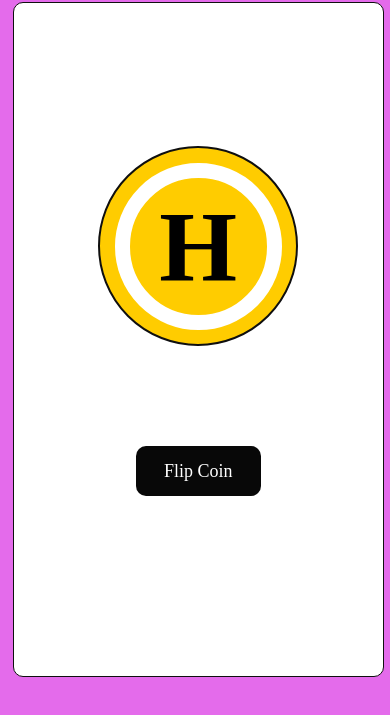
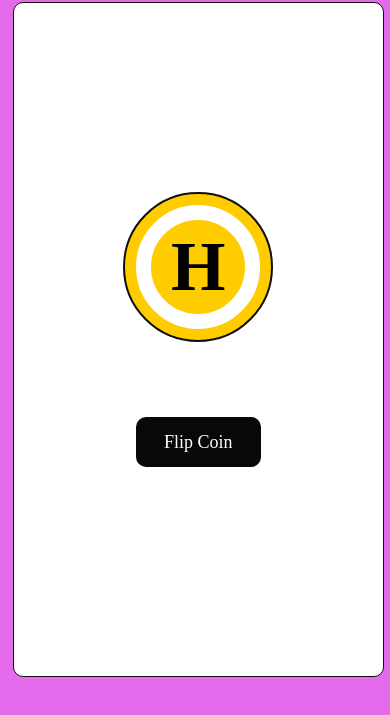
Before and after one commit to Alister1210/Coin-Flip, a plain HTML site: page index.html in a window 390 px wide. Shown: the part 103-818 px from the top of the page. Drawn offline with nearby package versions, Linux system fonts and the light colour scheme.

Commit message:
Update readme
images commit

```diff
--- a/style.css
+++ b/style.css
@@ -135,6 +135,11 @@ body {
   animation: flipHeads 3s forwards;
 }
 
+#status{
+  font-size: 50px;
+  padding: 17px;
+}
+
 @keyframes flipHeads {
   from {
     transform: rotateY(0deg);
@@ -161,15 +166,28 @@ body {
   padding-top: 10px;
   font-size: 30px;
 }
-
-@media screen and (max-width: 450px) {
+@media screen and (max-width: 700px) {
   #coin_flip .head,
   .tail {
-    height: 200px;
-    width: 200px;
+    margin-top: 50px;
+    height: 220px;
+    width: 220px;
   }
   #coin_flip #h h1,
   #t h1 {
     font-size: 100px;
   }
 }
+
+@media screen and (max-width: 450px) {
+  #coin_flip .head,
+  .tail {
+    margin-top: 50px;
+    height: 150px;
+    width: 150px;
+  }
+  #coin_flip #h h1,
+  #t h1 {
+    font-size: 70px;
+  }
+}
```
Also changed, not shown: cf-1.png (added), cf-2.png (added), cf-3.png (added), 1 other file.
